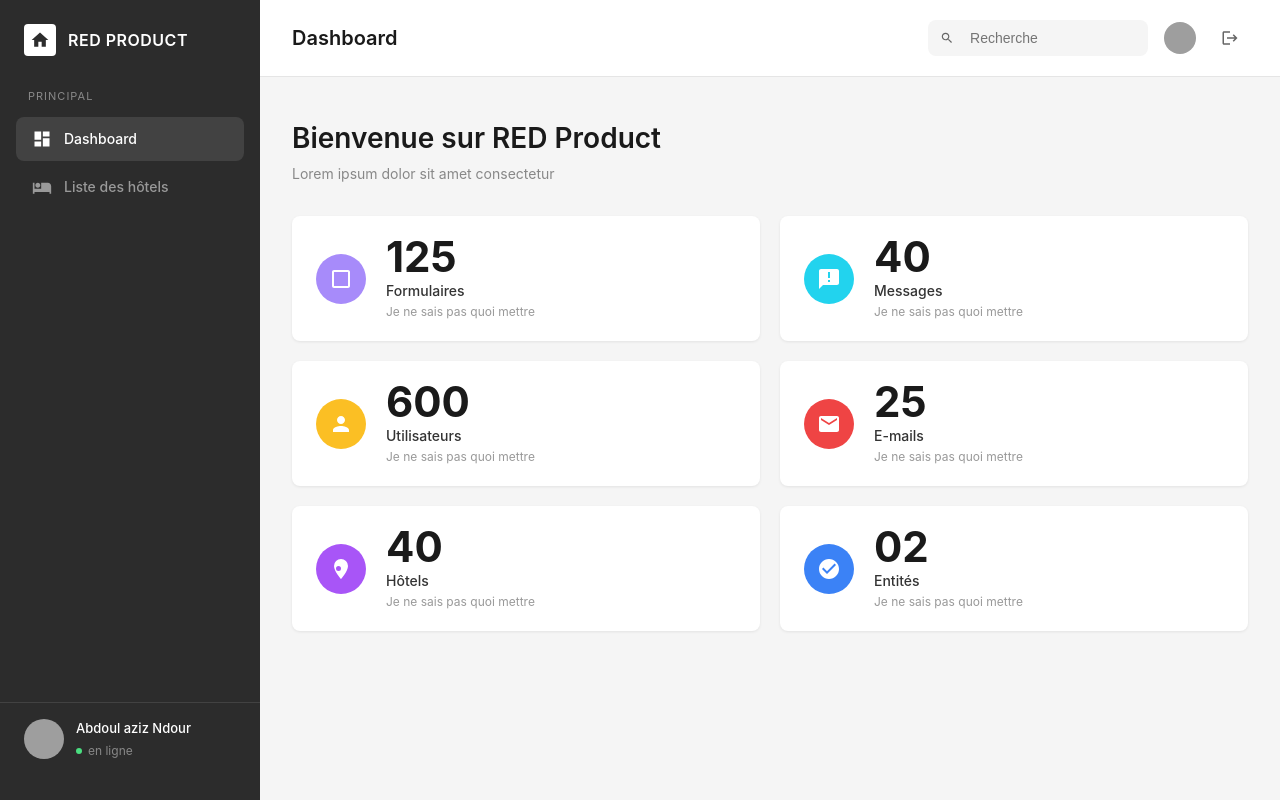
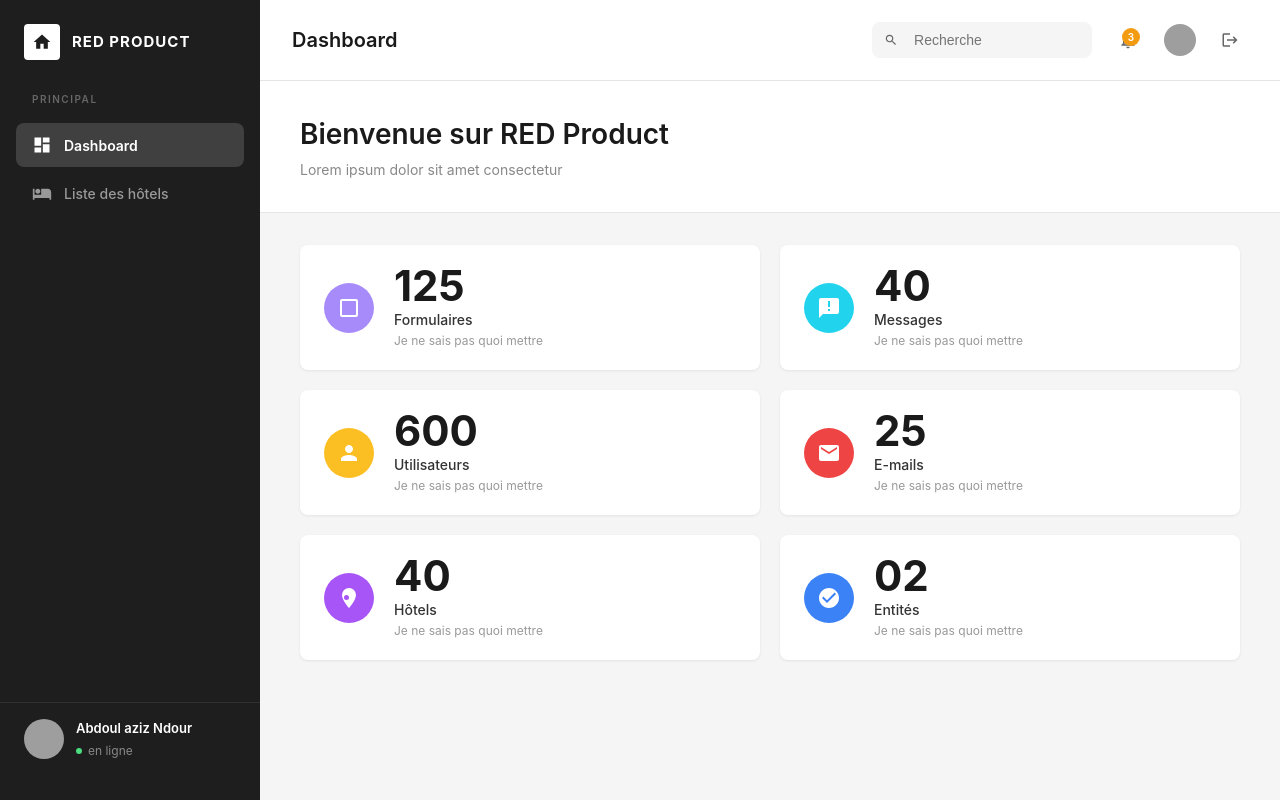
Before and after one commit to Abdoul-Aziz-Ndour/RED-PRODUCT12, a React (Vite) app: page /dashboard in a window 1280 px wide. Built offline with nearby package versions, Linux system fonts and the light colour scheme; sample sign-in values are in the browser's storage; grey boxes are pictures that could not be loaded; the HTML template or start-up script is replaced by a standard one.

Commit message:
initial commit

```diff
--- a/src/Dashboard.css
+++ b/src/Dashboard.css
@@ -79,7 +79,7 @@ body {
 /* ========== Sidebar ========== */
 .sidebar {
   width: 260px;
-  background-color: #2c2c2c;
+  background-color: #1e1e1e;
   color: white;
   display: flex;
   flex-direction: column;
@@ -96,10 +96,10 @@ body {
 }
 
 .sidebar-logo-icon {
-  width: 32px;
-  height: 32px;
+  width: 36px;
+  height: 36px;
   background-color: white;
-  color: #2c2c2c;
+  color: #1e1e1e;
   display: flex;
   align-items: center;
   justify-content: center;
@@ -108,9 +108,10 @@ body {
 }
 
 .sidebar-logo-text {
-  font-size: 16px;
-  font-weight: 600;
-  letter-spacing: 0.5px;
+  font-size: 15px;
+  font-weight: 700;
+  letter-spacing: 1px;
+  text-transform: uppercase;
 }
 
 .sidebar-section {
@@ -119,12 +120,13 @@ body {
 }
 
 .sidebar-section-title {
-  font-size: 11px;
+  font-size: 10px;
   text-transform: uppercase;
-  color: #888;
-  margin-bottom: 12px;
-  padding: 0 12px;
-  letter-spacing: 1px;
+  color: #666;
+  margin-bottom: 16px;
+  padding: 0 16px;
+  letter-spacing: 1.5px;
+  font-weight: 600;
 }
 
 .sidebar-nav {
@@ -147,16 +149,18 @@ body {
   font-size: 14px;
   width: 100%;
   text-align: left;
+  font-weight: 500;
 }
 
 .sidebar-item:hover {
-  background-color: rgba(255, 255, 255, 0.05);
+  background-color: rgba(255, 255, 255, 0.08);
   color: white;
 }
 
 .sidebar-item.active {
-  background-color: rgba(255, 255, 255, 0.1);
+  background-color: rgba(255, 255, 255, 0.15);
   color: white;
+  font-weight: 600;
 }
 
 .sidebar-icon {
@@ -172,7 +176,7 @@ body {
   gap: 12px;
   padding: 16px 24px;
   margin-top: auto;
-  border-top: 1px solid rgba(255, 255, 255, 0.1);
+  border-top: 1px solid rgba(255, 255, 255, 0.08);
 }
 
 .user-avatar {
@@ -188,8 +192,9 @@ body {
 
 .user-name {
   font-size: 13px;
-  font-weight: 500;
+  font-weight: 600;
   margin-bottom: 4px;
+  color: white;
 }
 
 .user-status {
@@ -275,6 +280,43 @@ body {
   cursor: pointer;
 }
 
+/* ========== Notification Icon avec Badge ========== */
+.notification-icon {
+  position: relative;
+  width: 40px;
+  height: 40px;
+  display: flex;
+  align-items: center;
+  justify-content: center;
+  cursor: pointer;
+  border-radius: 8px;
+  transition: background-color 0.2s;
+}
+
+.notification-icon:hover {
+  background-color: #f5f5f5;
+}
+
+.notification-icon svg {
+  color: #666;
+}
+
+.notification-badge {
+  position: absolute;
+  top: 8px;
+  right: 8px;
+  background-color: #f39c12;
+  color: white;
+  font-size: 10px;
+  font-weight: 600;
+  width: 18px;
+  height: 18px;
+  border-radius: 50%;
+  display: flex;
+  align-items: center;
+  justify-content: center;
+}
+
 /* ========== Logout Icon ========== */
 .logout-icon {
   width: 36px;
@@ -312,12 +354,15 @@ body {
 .dashboard-content {
   flex: 1;
   overflow-y: auto;
-  padding: 40px 32px;
+  padding: 0; /* SUPPRESSION du padding */
   background-color: #f5f5f5;
 }
 
 .welcome-section {
+  background-color: white; /* FOND BLANC */
+  padding: 32px 40px; /* Padding interne */
   margin-bottom: 32px;
+  border-bottom: 1px solid #e5e5e5; /* Bordure subtile */
 }
 
 .welcome-section h2 {
@@ -333,12 +378,13 @@ body {
   font-weight: 400;
 }
 
-/* ========== Stats Grid ========== */
+/* ========== Stats Grid - Avec padding ========== */
 .stats-grid {
   display: grid;
   grid-template-columns: repeat(3, 1fr);
   gap: 20px;
   max-width: 1200px;
+  padding: 0 40px 40px 40px; /* Padding uniquement sur les côtés et en bas */
 }
 
 .stat-card {
@@ -421,7 +467,7 @@ body {
 .hotels-list-content {
   flex: 1;
   overflow-y: auto;
-  padding: 32px;
+  padding: 0; /* Suppression du padding général */
   background-color: #f5f5f5;
 }
 
@@ -429,7 +475,10 @@ body {
   display: flex;
   justify-content: space-between;
   align-items: center;
-  margin-bottom: 28px;
+  background-color: white; /* Fond blanc */
+  padding: 32px 40px;
+  margin-bottom: 32px;
+  border-bottom: 1px solid #e5e5e5;
 }
 
 .hotels-title {
@@ -479,6 +528,7 @@ body {
   display: grid;
   grid-template-columns: repeat(4, 1fr);
   gap: 20px;
+  padding: 0 40px 40px 40px; /* Padding sur les côtés et en bas */
 }
 
 .hotel-card {
--- a/src/Dashboard.jsx
+++ b/src/Dashboard.jsx
@@ -1,20 +1,31 @@
 import { useNavigate } from 'react-router-dom';
-import { useState, useEffect } from 'react';
+import { useState } from 'react';
 import './Dashboard.css';
 
-// Composant pour le bouton hamburger - CORRIGÉ : Reste toujours hamburger
-const HamburgerButton = ({ isOpen, onClick }) => (
-  <button
-    className="hamburger-btn"
-    onClick={onClick}
-  >
+// ==================== COMPOSANTS UTILITAIRES ====================
+
+// Hook personnalisé pour gérer la sidebar responsive
+const useSidebarState = () => {
+  const [sidebarOpen, setSidebarOpen] = useState(false);
+
+  const toggleSidebar = () => setSidebarOpen(!sidebarOpen);
+  const closeSidebar = () => setSidebarOpen(false);
+
+  return { sidebarOpen, toggleSidebar, closeSidebar };
+};
+
+// ==================== COMPOSANTS UI ====================
+
+// Composant Hamburger
+const HamburgerButton = ({ onClick }) => (
+  <button className="hamburger-btn" onClick={onClick}>
     <span></span>
     <span></span>
     <span></span>
   </button>
 );
 
-// Composant pour l'overlay
+// Composant Overlay
 const SidebarOverlay = ({ isOpen, onClick }) => (
   <div
     className={`sidebar-overlay ${isOpen ? 'active' : ''}`}
@@ -22,7 +33,7 @@ const SidebarOverlay = ({ isOpen, onClick }) => (
   ></div>
 );
 
-// Composant pour le header de la sidebar
+// Composant Header Sidebar
 const SidebarHeader = ({ onLogoClick }) => (
   <div className="sidebar-header">
     <div
@@ -38,32 +49,19 @@ const SidebarHeader = ({ onLogoClick }) => (
   </div>
 );
 
-// Composant pour un item de navigation
-const NavItem = ({ icon, label, isActive, onClick }) => (
-  <button
-    className={`sidebar-item ${isActive ? 'active' : ''}`}
-    onClick={onClick}
-  >
-    <svg className="sidebar-icon" fill="currentColor" viewBox="0 0 24 24">
-      <path d={icon}/>
-    </svg>
-    {label}
-  </button>
-);
-
-// Composant pour la section de navigation
-const SidebarNavigation = ({ navigate, closeSidebar }) => {
+// Composant Navigation Sidebar
+const SidebarNavigation = ({ navigate, currentPage, closeSidebar }) => {
   const navItems = [
     {
       icon: "M3 13h8V3H3v10zm0 8h8v-6H3v6zm10 0h8V11h-8v10zm0-18v6h8V3h-8z",
-      label: "Dashboard",
-      isActive: true,
+      label: 'Dashboard',
+      isActive: currentPage === 'dashboard',
       path: '/dashboard'
     },
     {
       icon: "M7 13c1.66 0 3-1.34 3-3S8.66 7 7 7s-3 1.34-3 3 1.34 3 3 3zm12-6h-8v7H3V7H1v13h2v-2h18v2h2v-9c0-2.21-1.79-4-4-4z",
-      label: "Liste des hôtels",
-      isActive: false,
+      label: 'Liste des hôtels',
+      isActive: currentPage === 'hotels',
       path: '/hotels'
     }
   ];
@@ -73,23 +71,26 @@ const SidebarNavigation = ({ navigate, closeSidebar }) => {
       <p className="sidebar-section-title">PRINCIPAL</p>
       <nav className="sidebar-nav">
         {navItems.map((item, index) => (
-          <NavItem
+          <button
             key={index}
-            icon={item.icon}
-            label={item.label}
-            isActive={item.isActive}
+            className={`sidebar-item ${item.isActive ? 'active' : ''}`}
             onClick={() => {
               navigate(item.path);
               closeSidebar();
             }}
-          />
+          >
+            <svg className="sidebar-icon" fill="currentColor" viewBox="0 0 24 24" width="20" height="20">
+              <path d={item.icon}/>
+            </svg>
+            {item.label}
+          </button>
         ))}
       </nav>
     </div>
   );
 };
 
-// Composant pour l'utilisateur dans la sidebar
+// Composant User Sidebar
 const SidebarUser = () => (
   <div className="sidebar-user">
     <img
@@ -107,32 +108,35 @@ const SidebarUser = () => (
   </div>
 );
 
-// Composant Sidebar complet
-const Sidebar = ({ isOpen, onLogoClick, navigate, closeSidebar }) => (
+// Composant Sidebar Complet
+const Sidebar = ({ isOpen, onLogoClick, navigate, currentPage, closeSidebar }) => (
   <aside className={`sidebar ${isOpen ? 'open' : ''}`}>
     <SidebarHeader onLogoClick={onLogoClick} />
-    <SidebarNavigation navigate={navigate} closeSidebar={closeSidebar} />
+    <SidebarNavigation navigate={navigate} currentPage={currentPage} closeSidebar={closeSidebar} />
     <SidebarUser />
   </aside>
 );
 
-// Composant pour la barre de recherche
-const SearchBox = () => (
-  <div className="search-box">
-    <svg fill="currentColor" viewBox="0 0 24 24">
-      <path d="M15.5 14h-.79l-.28-.27C15.41 12.59 16 11.11 16 9.5 16 5.91 13.09 3 9.5 3S3 5.91 3 9.5 5.91 16 9.5 16c1.61 0 3.09-.59 4.23-1.57l.27.28v.79l5 4.99L20.49 19l-4.99-5zm-6 0C7.01 14 5 11.99 5 9.5S7.01 5 9.5 5 14 7.01 14 9.5 11.99 14 9.5 14z"/>
-    </svg>
-    <input type="text" placeholder="Recherche" />
-  </div>
-);
-
-// Composant pour la barre supérieure
+// Composant Top Bar avec Notification
 const TopBar = ({ onLogout }) => (
   <div className="top-bar">
     <h1 className="page-title">Dashboard</h1>
 
     <div className="top-bar-actions">
-      <SearchBox />
+      <div className="search-box">
+        <svg fill="currentColor" viewBox="0 0 24 24" width="16" height="16">
+          <path d="M15.5 14h-.79l-.28-.27C15.41 12.59 16 11.11 16 9.5 16 5.91 13.09 3 9.5 3S3 5.91 3 9.5 5.91 16 9.5 16c1.61 0 3.09-.59 4.23-1.57l.27.28v.79l5 4.99L20.49 19l-4.99-5zm-6 0C7.01 14 5 11.99 5 9.5S7.01 5 9.5 5 14 7.01 14 9.5 11.99 14 9.5 14z"/>
+        </svg>
+        <input type="text" placeholder="Recherche" />
+      </div>
+
+      {/* ICÔNE NOTIFICATION AVEC BADGE */}
+      <div className="notification-icon">
+        <svg fill="currentColor" viewBox="0 0 24 24" width="20" height="20">
+          <path d="M12 22c1.1 0 2-.9 2-2h-4c0 1.1.9 2 2 2zm6-6v-5c0-3.07-1.63-5.64-4.5-6.32V4c0-.83-.67-1.5-1.5-1.5s-1.5.67-1.5 1.5v.68C7.64 5.36 6 7.92 6 11v5l-2 2v1h16v-1l-2-2zm-2 1H8v-6c0-2.48 1.51-4.5 4-4.5s4 2.02 4 4.5v6z"/>
+        </svg>
+        <span className="notification-badge">3</span>
+      </div>
 
       <img
         src="https://i.pravatar.cc/150?img=12"
@@ -141,13 +145,15 @@ const TopBar = ({ onLogout }) => (
       />
 
       <button className="logout-icon" onClick={onLogout}>
-        <svg fill="currentColor" viewBox="0 0 24 24">
+        <svg fill="currentColor" viewBox="0 0 24 24" width="20" height="20">
           <path d="M17 7l-1.41 1.41L18.17 11H8v2h10.17l-2.58 2.58L17 17l5-5zM4 5h8V3H4c-1.1 0-2 .9-2 2v14c0 1.1.9 2 2 2h8v-2H4V5z"/>
         </svg>
       </button>
     </div>
   </div>
 );
+
+// ==================== COMPOSANTS DASHBOARD ====================
 
 // Composant pour une carte de statistique
 const StatCard = ({ icon, color, number, label, subtitle }) => (
@@ -241,17 +247,8 @@ const DashboardContent = () => (
   </div>
 );
 
-// Hook personnalisé pour gérer la sidebar responsive
-const useSidebarState = () => {
-  const [sidebarOpen, setSidebarOpen] = useState(false);
+// ==================== COMPOSANT PRINCIPAL ====================
 
-  const toggleSidebar = () => setSidebarOpen(!sidebarOpen);
-  const closeSidebar = () => setSidebarOpen(false);
-
-  return { sidebarOpen, toggleSidebar, closeSidebar };
-};
-
-// Composant principal Dashboard
 function Dashboard({ handleLogout }) {
   const navigate = useNavigate();
   const { sidebarOpen, toggleSidebar, closeSidebar } = useSidebarState();
@@ -268,12 +265,13 @@ function Dashboard({ handleLogout }) {
 
   return (
     <div className="app-layout">
-      <HamburgerButton isOpen={sidebarOpen} onClick={toggleSidebar} />
+      <HamburgerButton onClick={toggleSidebar} />
       <SidebarOverlay isOpen={sidebarOpen} onClick={closeSidebar} />
       <Sidebar
         isOpen={sidebarOpen}
         onLogoClick={handleLogoClick}
         navigate={navigate}
+        currentPage="dashboard"
         closeSidebar={closeSidebar}
       />
       <main className="main-content">
```
